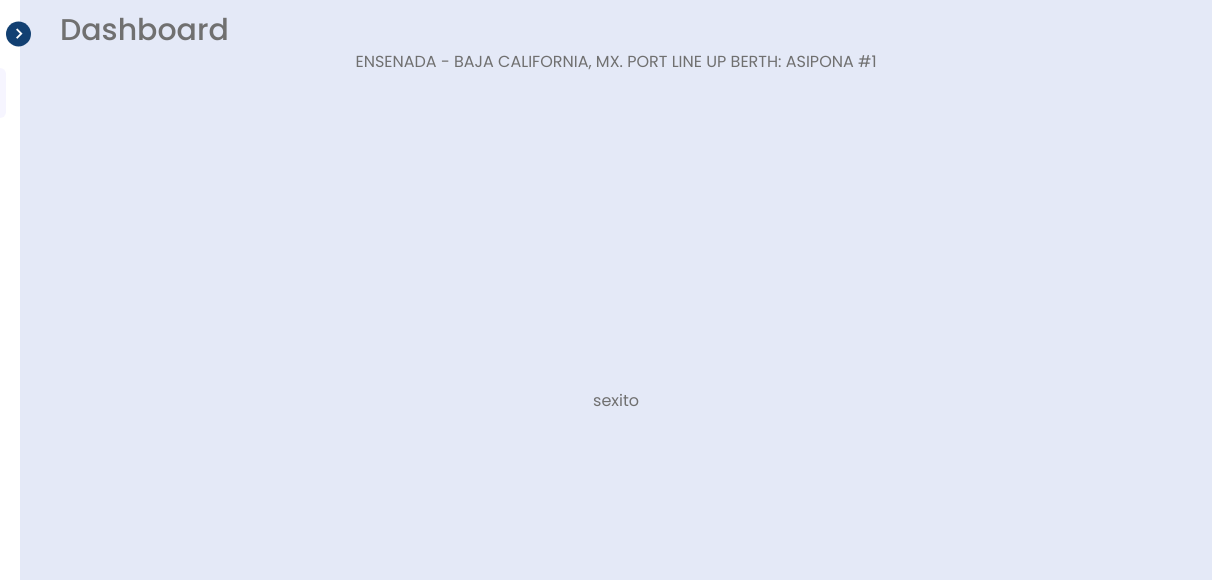
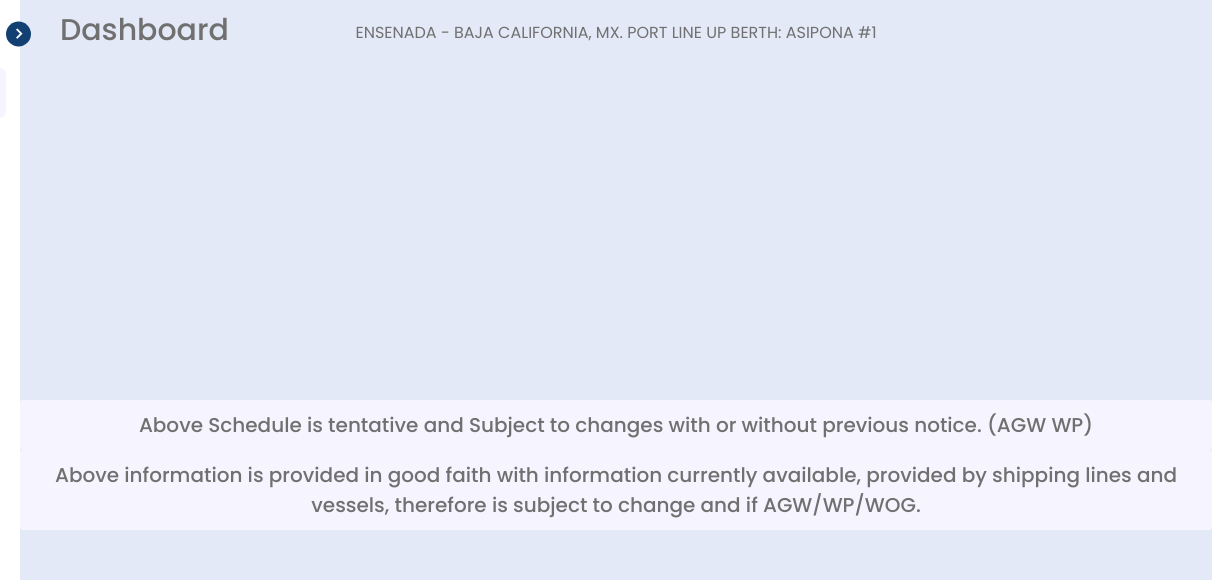
Before and after one commit to diegovq12/Proyecto-Pimeva, a website: page index.html in a window 1280 px wide. Shown: the top 580 px of the page, 68-1280 px from the left. Drawn offline with nearby package versions, Linux system fonts and the light colour scheme.

Commit message:
Mejora en el diseno de dashboard

```diff
--- a/CSS/sidebar-styles.css
+++ b/CSS/sidebar-styles.css
@@ -282,6 +282,7 @@ body.dark .switch::before {
     width: calc(100% - 250px);
     background: var(--body-color);
     transition: var(--tran-05);
+    overflow: hidden;
 }
 
 .home .text {
@@ -290,33 +291,52 @@ body.dark .switch::before {
     color: var(--text-color);
     transition: var(--tran-04);
     padding: 8px 40px;
-
 }
 
-.info-home {
+.info-home-container {
     position: absolute;
     left: 50%;
-    transform: translate(-50%, -50%);
+    top: 20px; /* Ajusta según sea necesario */
+    transform: translateX(-50%);
     text-align: center;
     color: var(--text-color);
 }
 
-.handsontable-container {
-    position: relative;
-    top: 3%;
-    /*En 3% tambien se ve bien, queda a tu criterio*/
-    text-align: center;
+.info-home {
+    color: var(--text-color);
 }
 
-.alert-info {
+.container-dashboard {
     position: absolute;
+    top: calc(50% - 10px);
+    width: 100%;
+}
+
+
+
+.alert-info-container {
+    margin-top: 10px;
+    position: relative;
     left: 50%;
-    top: 50%;
-    transform: translate(-50%, -50%);
+    transform: translateX(-50%);
     text-align: center;
     color: var(--text-color);
 }
 
+.info-text {
+    font-size: 20px;
+    font-weight: 500;
+    padding: 10px 20px;
+    border-radius: 3px;
+    background-color: var(--primary-color-light);
+    z-index: 1;
+    color: var(--text-color);
+}
+
+.handsontable-container {
+    margin-top: 20px;
+    text-align: center;
+}
 .sidebar.close~.home {
     left: 88px;
     width: calc(100% - 88px);
--- a/CSS/tableStyle.css
+++ b/CSS/tableStyle.css
@@ -12,9 +12,9 @@
 }
 
 .handsontable-container .ht_master .htCore td {
-    background-color: #f0f0f0;
+    background-color: var(--sidebar-color);
     /* Color de fondo de las celdas */
-    color: #333;
+    color: var(--text-color);
     /* Color del texto en las celdas */
     font-family: 'Poppins', sans-serif;
     /* Tipo de fuente */
@@ -22,16 +22,26 @@
 
 /* Estilos para los encabezados de Handsontable dentro del contenedor */
 .handsontable-container .ht_master .htCore th {
-    background-color: #333;
+    background-color: var(--sidebar-color);
     /* Color de fondo de los encabezados */
-    color: #fff;
+    color: var(--sidebar-color);
     /* Color del texto en los encabezados */
     font-weight: bold;
     /**/
 }
 
+.handsontable th{
+    background-color: var(--sidebar-color);
+    /* Color de fondo de los encabezados */
+    color: var(--text-color);
+    /* Color del texto en los encabezados */
+    font-weight: bold;
+    /**/
+
+}
+
 /* Personaliza las celdas de Handsontable */
 .handsontable .ht_master .htCore td {
-    border-color: #666;
+    border-color: var(--text-color);
     /* Color de borde más suave */
 }
--- a/index.html
+++ b/index.html
@@ -92,17 +92,28 @@
 
     <section class="home">
         <div class="text">Dashboard</div>
-        <div class="info-home">
-            <div>ENSENADA - BAJA CALIFORNIA, MX. PORT LINE UP BERTH: ASIPONA #1<br>
-                <span id="current-date"></span></div>
+        <div class="info-home-container">
+            <div class="info-home">
+                <p>ENSENADA - BAJA CALIFORNIA, MX. PORT LINE UP BERTH: ASIPONA #1</p>
+                <span id="current-date"></span>
+            </div>
+        </div>
+
+        <div class="container-dashboard">
+            <div class="alert-info-container">
+                <div class="alert-info">
+                    <p class="info-text">Above Schedule is tentative and Subject to changes with or without previous notice.
+                        (AGW WP)</p>
+                    <p class="info-text">Above information is provided in good faith with information currently available,
+                        provided by shipping lines and vessels, therefore is subject to change and if AGW/WP/WOG.</p>
+                </div>
+            </div>
         </div>
 
         <div id="hot" class="handsontable-container"></div>
 
-        <div class="alert-info">sexito</div>
+    </section>
 
-        </div>
-    </section>
     <script type="module" src="js/table.js"></script>
     <script src="server.js"></script>
     <script src="js/sidebar.js"></script>
```
